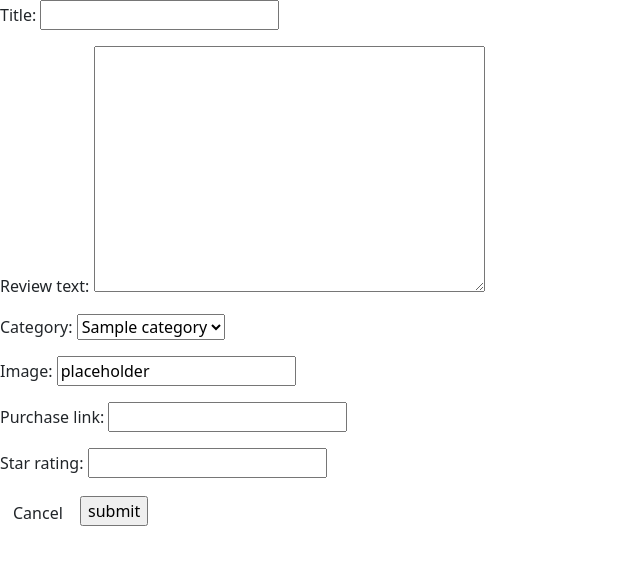
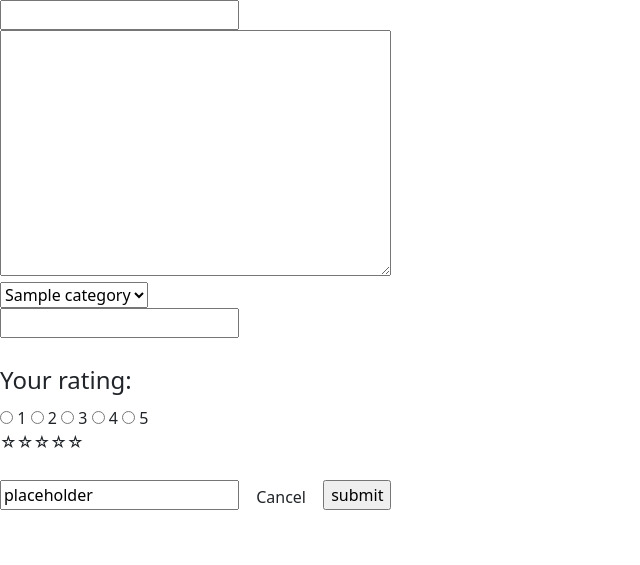
Before and after one commit to neil314159/portfolio-project-4, a Django app: page /add/ in a window 1280 px wide. Shown: the part 56-621 px from the top of the page, without its empty margins (0-640 px from the left). Run offline with Django 3.2, Linux system fonts and the light colour scheme; a user stored in the database is signed in; tables that the repository leaves empty hold one stand-in row (values such as "Sample post"); some libraries are stand-ins or nearby versions.

Commit message:
Test out graphics for star rating on book review page

```diff
--- a/templates/base.html
+++ b/templates/base.html
@@ -6,6 +6,8 @@
     <meta name="viewport" content="width=device-width, initial-scale=1.0">
     <link href="https://cdn.jsdelivr.net/npm/bootstrap@5.1.3/dist/css/bootstrap.min.css" rel="stylesheet" integrity="sha384-1BmE4kWBq78iYhFldvKuhfTAU6auU8tT94WrHftjDbrCEXSU1oBoqyl2QvZ6jIW3" crossorigin="anonymous">
     <script src="https://cdn.jsdelivr.net/npm/bootstrap@5.1.3/dist/js/bootstrap.bundle.min.js" integrity="sha384-ka7Sk0Gln4gmtz2MlQnikT1wXgYsOg+OMhuP+IlRH9sENBO0LRn5q+8nbTov4+1p" crossorigin="anonymous"></script>
+    <link rel="stylesheet" href="https://cdnjs.cloudflare.com/ajax/libs/font-awesome/6.1.1/css/all.min.css">
+  <link rel="stylesheet" href="static/css/style.css">
     <title>Book Barn</title>
 </head>
 <body>
@@ -91,7 +93,7 @@
       let messages = document.getElementById('msg');
       let alert = new bootstrap.Alert(messages);
       alert.close();
-  }, 2500);
+  }, 4000);
 </script>
 
 </html>
--- a/templates/review_form.html
+++ b/templates/review_form.html
@@ -5,12 +5,46 @@
 {% block content %}
 
 
-<form method="post" enctype="multipart/form-data">
+<form method="post" enctype="multipart/form-data" class=" review-form">
     {% csrf_token %}
-    {{ form.as_p }}
+    {{form.title}}
+    <br>
+    {{form.review_text}}
+    <br>
+    {{form.category}}
+    <br>
+    {{form.purchase_link}}
+    <br>
+
+    <i class="fa-solid fa-star-sharp"></i>
+    <fieldset class="star-rating">
+        <legend>Your rating:</legend>
+            <div>
+                    <input type="radio" name="rating" value="1" id="rating1" />
+                    <label for="rating1"><span>1</span></label>
+                    <input type="radio" name="rating" value="2" id="rating2" />
+                    <label for="rating2"><span>2</span></label>
+                     <input type="radio" name="rating" value="3" id="rating3" />
+                    <label for="rating3"><span>3</span></label>
+                     <input type="radio" name="rating" value="4" id="rating4" />
+                    <label for="rating4"><span>4</span></label>
+                     <input type="radio" name="rating" value="5" id="rating5" />
+                    <label for="rating5"><span>5</span></label>
+            </div>
+    </fieldset>
+    <div class="rating">
+        <span>☆</span><span>☆</span><span>☆</span><span>☆</span><span>☆</span>
+        </div>
+    <br>
+
+    {{form.book_cover}}
+
     <a href="{% url 'home' %}" class="btn btn-default">Cancel</a>
     <input type="submit" value="submit">
 </form>
 
+{% block extra_js %}
+<script src="{% static 'js/review_add.js' %}"></script>
+{% endblock extra_js %}
 
 {% endblock content %}
```
Also changed, not shown: static/css/style.css (added), static/js/review_add.js (added).
